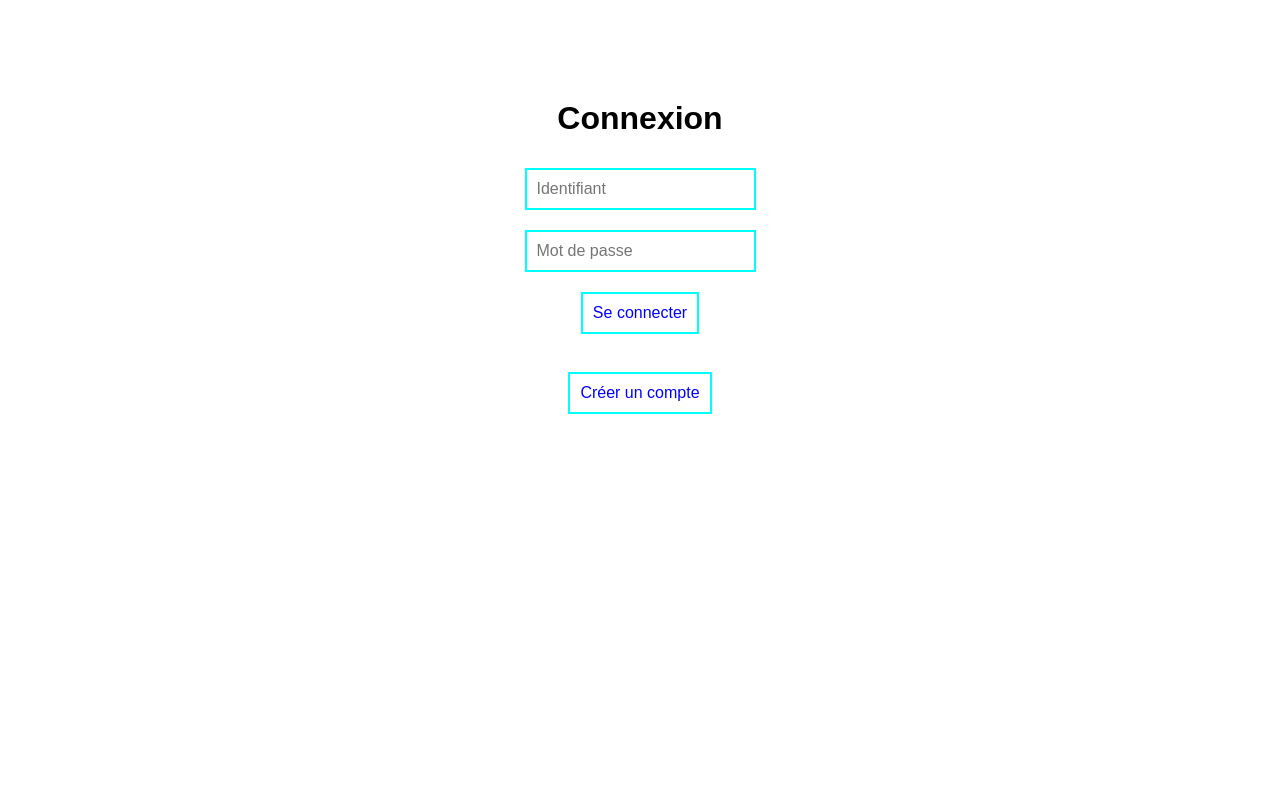
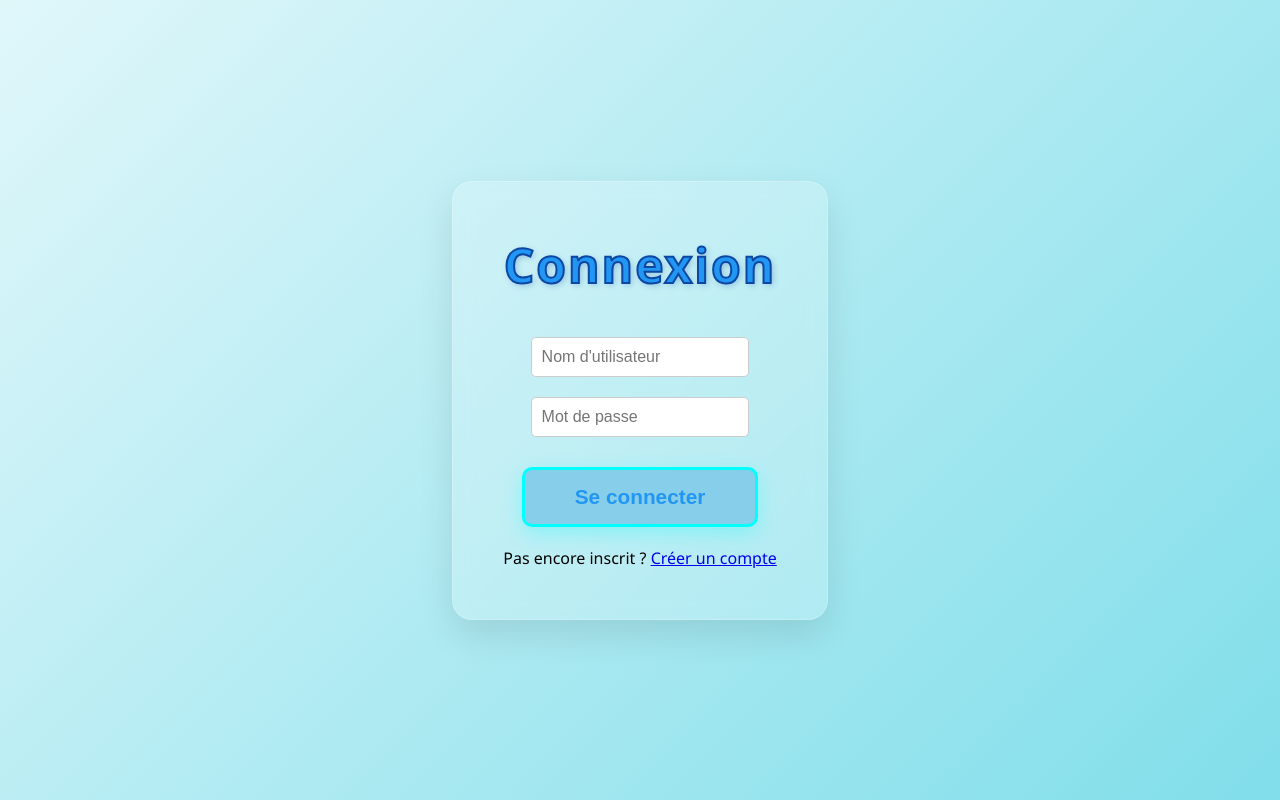
Before and after one commit to Lazyprobg/french-reborn, a Flask app: page /connexion in a window 1280 px wide. Run offline with Flask 3, Linux system fonts and the light colour scheme.

Commit message:
Update connexion.html

```diff
--- a/templates/connexion.html
+++ b/templates/connexion.html
@@ -2,45 +2,18 @@
 <html lang="fr">
 <head>
     <meta charset="UTF-8">
-    <title>Connexion</title>
-
-    <style>
-        body {
-            font-family: Arial, sans-serif;
-            text-align: center;
-            margin-top: 100px;
-        }
-
-        input, button {
-            padding: 10px;
-            margin: 10px;
-            border: 2px solid cyan;
-            background: transparent;
-            color: blue;
-            font-size: 16px;
-        }
-
-        button:hover {
-            background-color: rgba(0,255,255,0.1);
-            cursor: pointer;
-        }
-    </style>
+    <title>Connexion - French Reborn</title>
+    <link rel="stylesheet" href="{{ url_for('static', filename='style.css') }}">
 </head>
 <body>
-
-<h1>Connexion</h1>
-
-<form method="POST">
-    <input type="text" name="identifiant" placeholder="Identifiant" required><br>
-    <input type="password" name="mot_de_passe" placeholder="Mot de passe" required><br>
-    <button type="submit">Se connecter</button>
-</form>
-
-<br>
-
-<button onclick="window.location.href='{{ url_for('inscription') }}'">
-    Créer un compte
-</button>
-
+    <div class="container">
+        <h1 class="title">Connexion</h1>
+        <form action="{{ url_for('connexion') }}" method="POST">
+            <input type="text" name="identifiant" placeholder="Nom d'utilisateur" required style="padding:10px; margin-bottom:20px; width:80%; font-size:1em; border-radius:5px; border:1px solid #ccc;"><br>
+            <input type="password" name="mot_de_passe" placeholder="Mot de passe" required style="padding:10px; margin-bottom:30px; width:80%; font-size:1em; border-radius:5px; border:1px solid #ccc;"><br>
+            <button type="submit" class="welcome-button">Se connecter</button>
+        </form>
+        <p style="margin-top:20px;">Pas encore inscrit ? <a href="{{ url_for('inscription') }}">Créer un compte</a></p>
+    </div>
 </body>
 </html>
```
